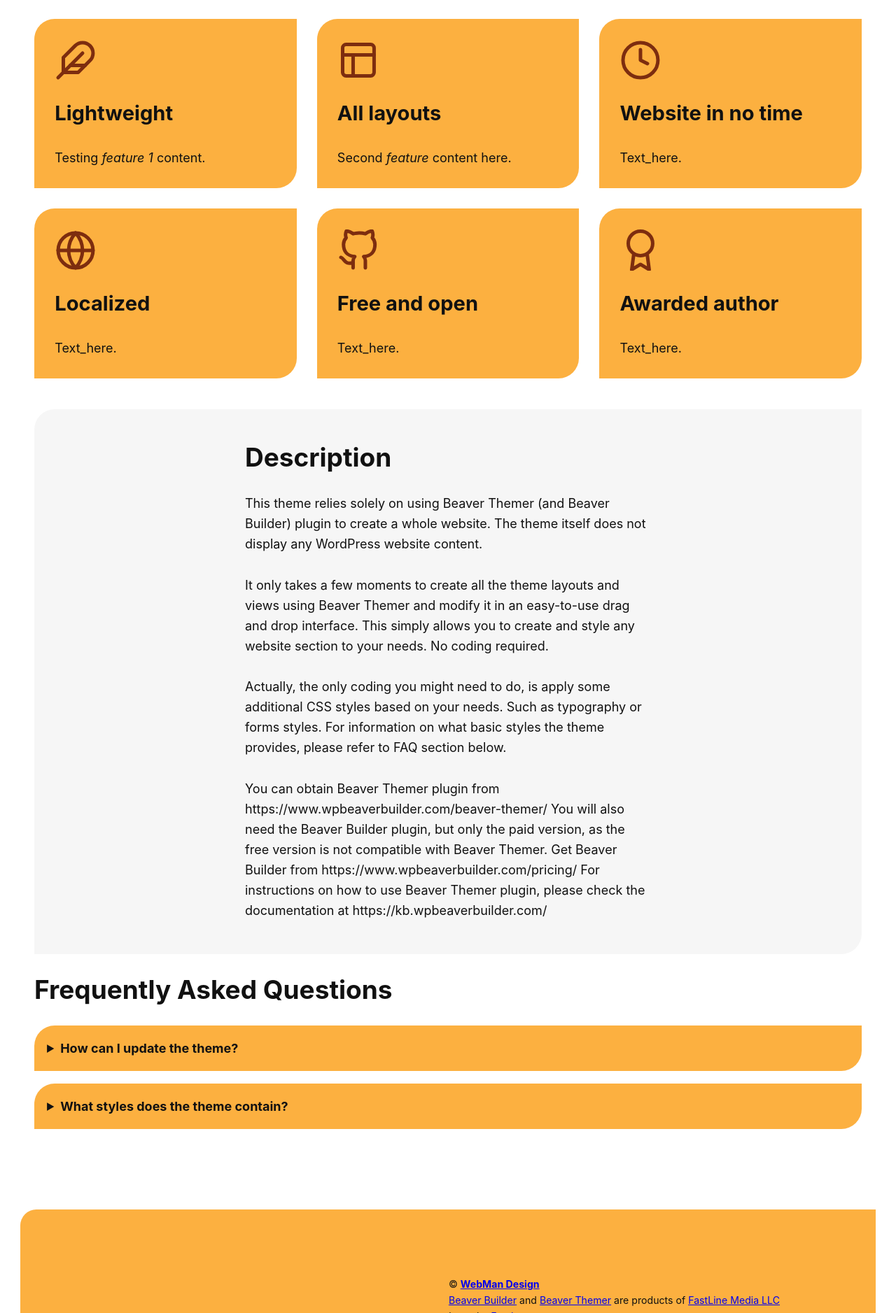
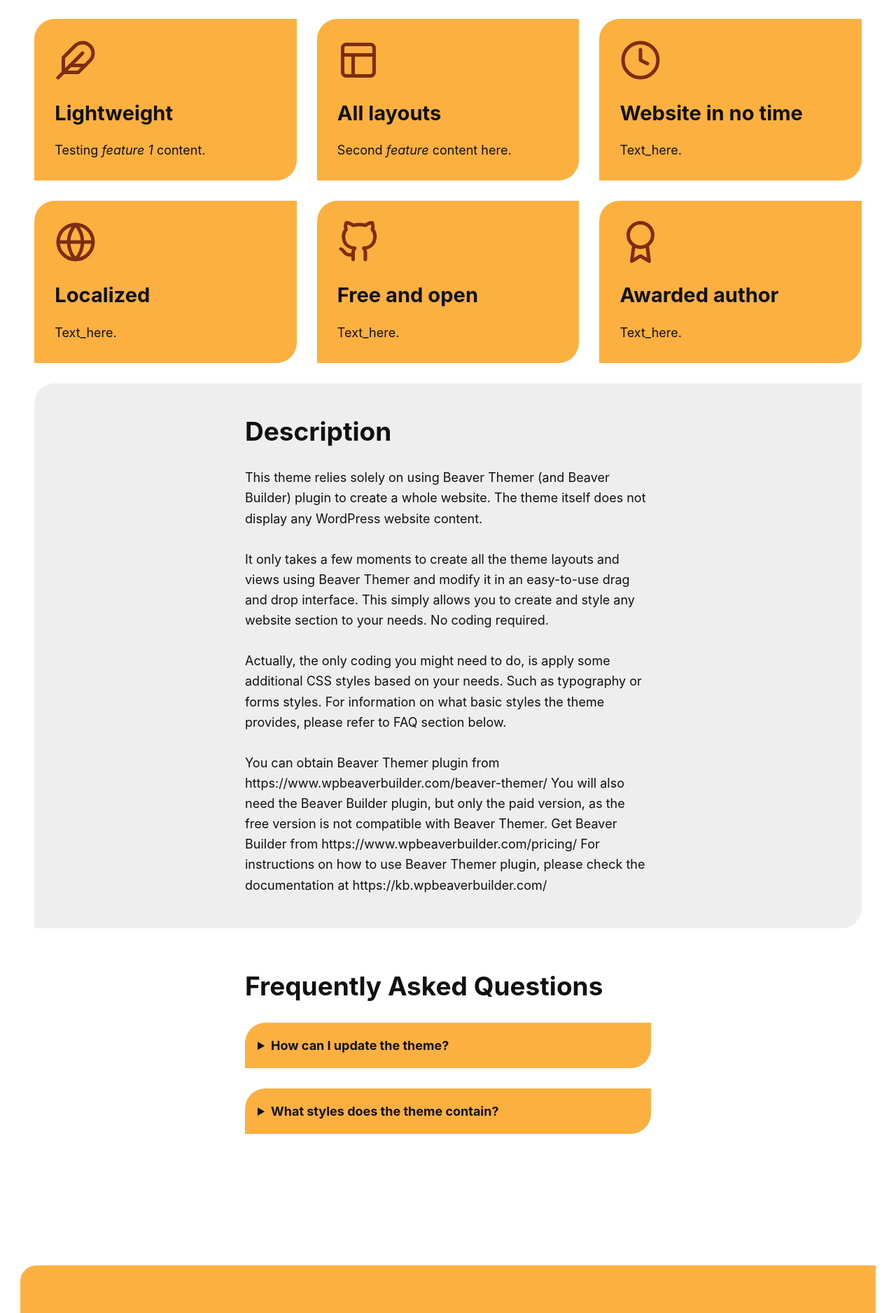
Before and after one commit to webmandesign/playground-for-beaver-themer, a Jekyll site: the page built from index.md, in a window 1280 px wide. Shown: the part 712-2589 px from the top of the page at 70% size. Built offline with Jekyll 4.4.1, drawn with Linux system fonts in a browser that asks for light colours.

Commit message:
* Updating content * Updating styles

```diff
--- a/_includes/faq.html
+++ b/_includes/faq.html
@@ -1,4 +1,5 @@
-<section class="faq-list">
+<section class="faq">
+	<div class="faq-list">
 		<h2>Frequently Asked Questions</h2>
 		{% for item in site.data.faq %}
 		<details class="faq-item">
@@ -6,4 +7,5 @@
 			{{ item.a | markdownify }}
 		</details>
 		{% endfor %}
+	</div>
 </section>
--- a/_sass/content/__faq.scss
+++ b/_sass/content/__faq.scss
@@ -1,16 +1,22 @@
 .faq {
+	@extend %hero_background;
+	padding: 2.618em 1em;
+	margin: ( 1.618em / 2 ) 0;
+	background: transparent;
 
 	&-list {
-
+		max-width: 580px;
+		margin-left: auto;
+		margin-right: auto;
 	}
 
 	&-item {
-		@extend %hero_background;
-		padding: 1em;
-		margin: 1em 0;
+		margin: 1.618em 0;
 	}
 
 	&-question {
+		@extend %hero_background;
+		padding: 1em;
 		font-weight: 700;
 
 		+ * {
--- a/_sass/content/__features.scss
+++ b/_sass/content/__features.scss
@@ -5,12 +5,7 @@
 		display: flex;
 		flex-wrap: wrap;
 		width: calc( 100% + #{ $gutter } );
-
-		.site-content-inner > & {
-			max-width: none;
-			margin: ( $gutter / 2 ) -#{ $gutter / 2 };
-		}
-
+		margin: ( $gutter / 2 ) -#{ $gutter / 2 };
 	}
 
 	&-item {
@@ -27,6 +22,10 @@
 			stroke: #7d2d0f;
 		}
 
+		h3 {
+			margin-bottom: 1rem;
+		}
+
 	}
 
 }
--- a/_sass/content/__section.scss
+++ b/_sass/content/__section.scss
@@ -1,8 +1,8 @@
 .section {
 	@extend %hero_background;
 	padding: 2.618em 1em;
-	margin: 1.618em 0;
-	background: #f6f6f6;
+	margin: ( 1.618em / 2 ) 0;
+	background: #eee;
 
 	&-inner {
 		max-width: 580px;
```
Lines whose indentation alone changed are shown as unchanged.
